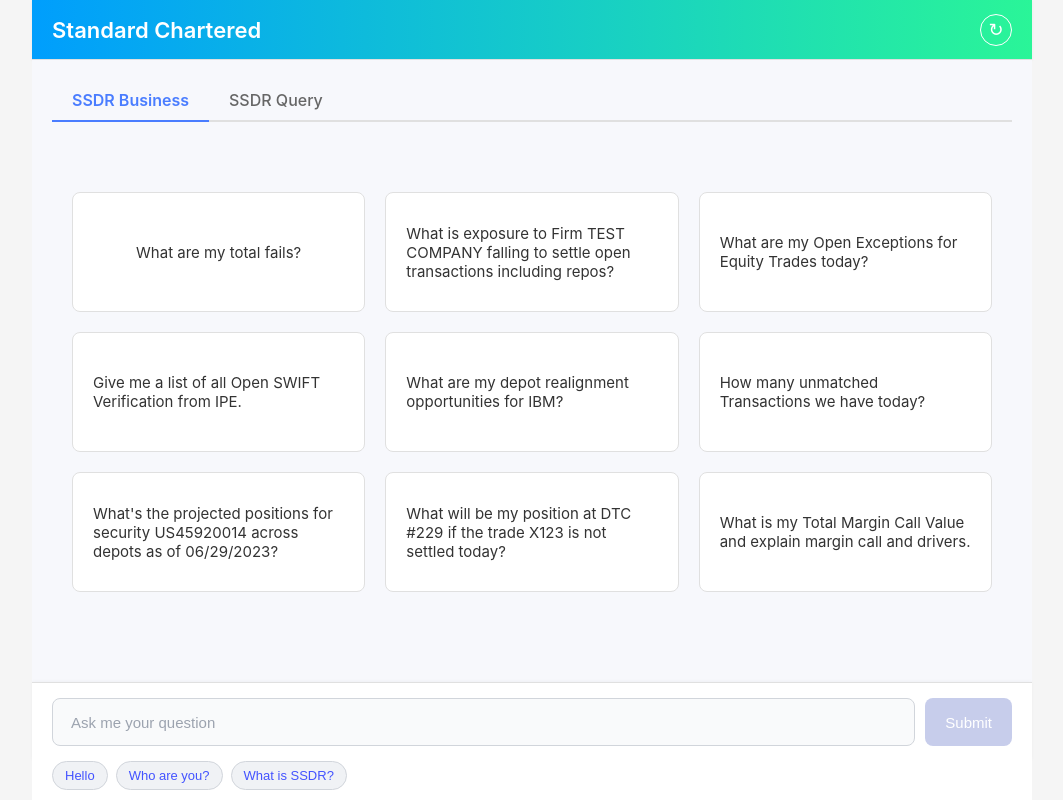
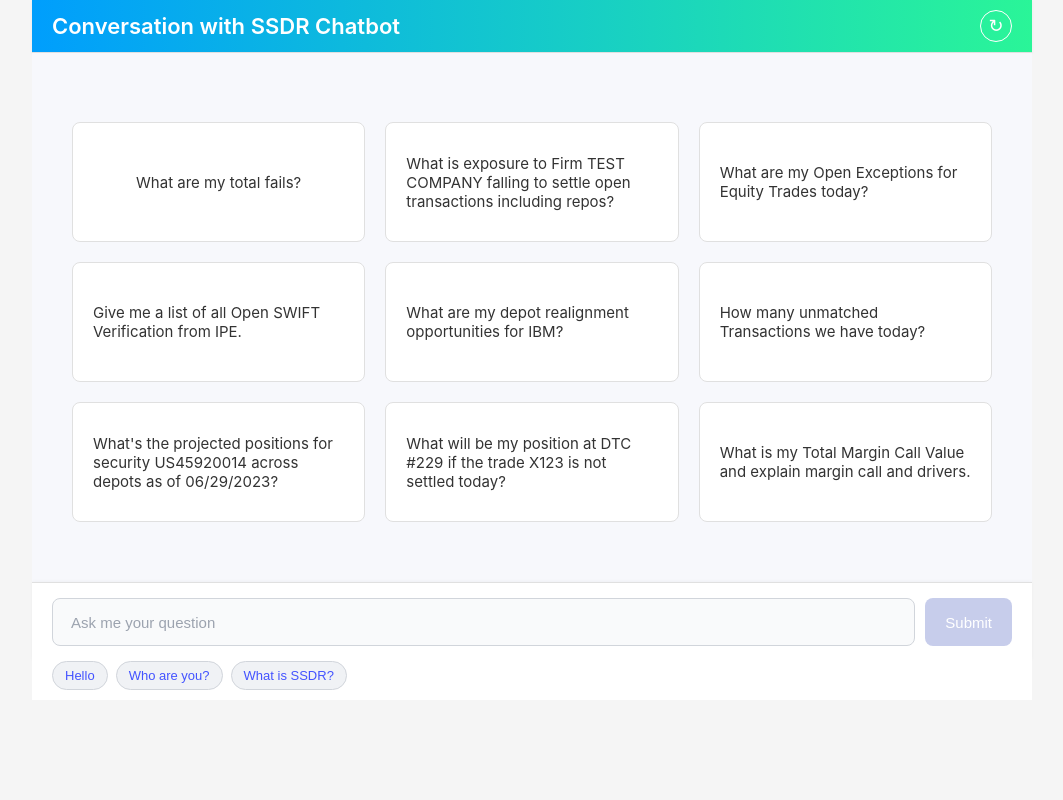
Before and after one commit to see311/llm_fe, a React (Create React App) app: page / in a window 1280 px wide. Shown: the whole page, without its empty margins (108-1171 px from the left). Built offline with nearby package versions, Linux system fonts and the light colour scheme; the HTML template or start-up script is replaced by a standard one.

Commit message:
Update Chat.js

```diff
--- a/src/components/Chat.js
+++ b/src/components/Chat.js
@@ -9,8 +9,8 @@
 const ChatContainer = styled.div`
   display: flex;
   flex-direction: column;
-  height: 100vh;
-  max-width: 1000px; /* 可以根据需要调整最大宽度 */
+  height: 700px;
+  width: 1000px; /* 可以根据需要调整最大宽度 */
   margin: 0 auto;
   background-color: #f7f8fc; /* 整体背景色，类似图片中的浅灰色 */
   color: #333; /* 默认文字颜色 */
@@ -198,7 +198,7 @@
 
   return (
     <ChatContainer>
-      <Header title="Standard Chartered" onRefresh={handleRefresh} />
+      <Header title="Conversation with SSDR Chatbot" onRefresh={handleRefresh} />
       <ChatHistory
         messages={messages}
         onRetry={handleRetryMessage}
```
